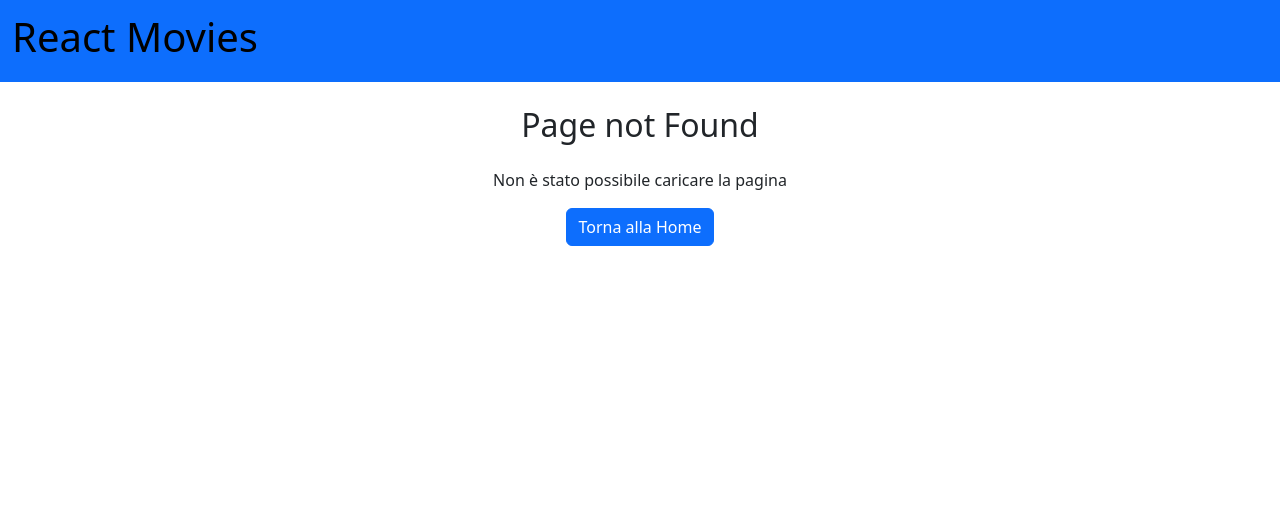
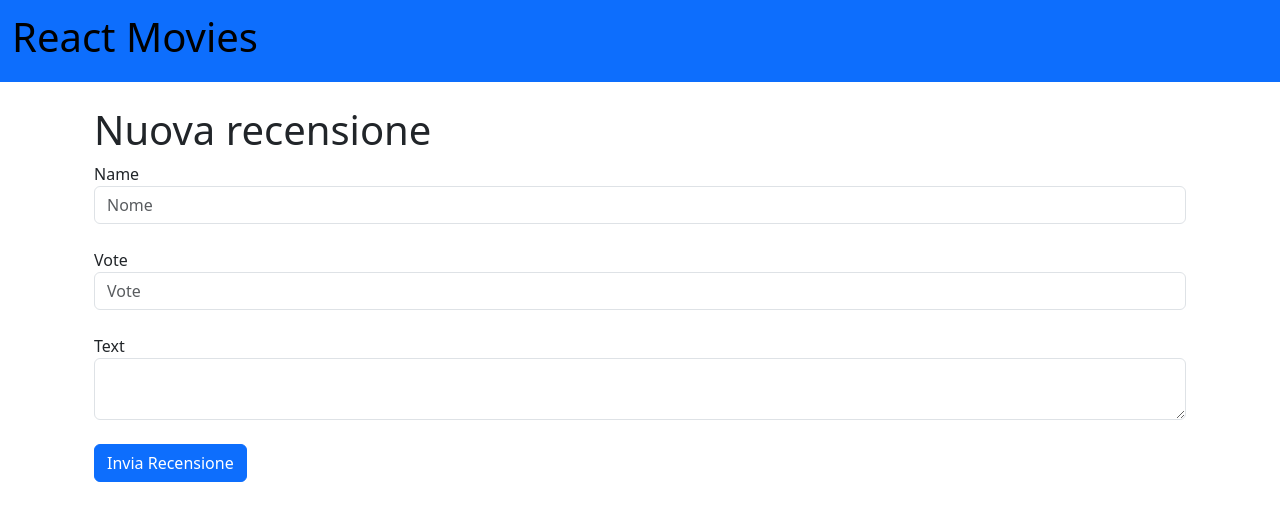
Before and after one commit to ilariamaffiola/webapp-react, a React (Vite) app: page /movies/1/review in a window 1280 px wide. Before the commit this address had no page. Shown: the top 520 px of the page. Built offline with nearby package versions, Linux system fonts and the light colour scheme.

Commit message:
[UPD] update routing for CreateReviewPage; add review submission functionality and link in MoviePage

```diff
--- a/src/App.jsx
+++ b/src/App.jsx
@@ -13,7 +13,10 @@ function App() {
           <Route element={<DefaultLayout />}>
             <Route index element={<Homepage />}></Route>
             <Route path="/movies/:id" element={<MoviePage />}></Route>
-            <Route path="/movies/create" element={CreateReviewPage}></Route>
+            <Route
+              path="/movies/:id/review"
+              element={<CreateReviewPage />}
+            ></Route>
             <Route path="*" element={<NotFoundPage />}></Route>
           </Route>
         </Routes>
--- a/src/pages/CreateReviewPage.jsx
+++ b/src/pages/CreateReviewPage.jsx
@@ -1,15 +1,32 @@
 import React from "react";
 import { useState } from "react";
-const initialData = {
-  name: "",
-  vote: "",
-  text: "",
-};
+import axios from "axios";
+import { useNavigate, useParams } from "react-router-dom";
+
 const CreateReviewPage = () => {
+  const { id } = useParams();
+  const initialData = {
+    movie_id: parseInt(id),
+    name: "",
+    vote: null,
+    text: "",
+  };
   const [formData, setFormData] = useState(initialData);
+  const navigate = useNavigate();
 
   const setFieldValue = (e) => {
-    console.log(e);
+    const { value, name } = e.target;
+
+    setFormData({ ...formData, [name]: value });
+  };
+
+  const handleSubmit = (e) => {
+    e.preventDefault();
+    axios
+      .post(`http://127.0.0.1:3000/api/movies/reviews`, formData)
+      .then(() => {
+        navigate(`/movies/${id}`);
+      });
   };
 
   return (
@@ -20,14 +37,15 @@ const CreateReviewPage = () => {
             <h1>Nuova recensione</h1>
           </div>
           <div className="col-12">
-            <form onSubmit="">
-              <div className="row g-3">
+            <form onSubmit={handleSubmit}>
+              <div className="row g-4">
                 <div className="col-12">
                   <label htmlFor="" className="control-label">
                     Name
                   </label>
                   <input
                     type="text"
+                    name="name"
                     className="form-control"
                     placeholder="Nome"
                     value={formData.name}
@@ -40,6 +58,7 @@ const CreateReviewPage = () => {
                   </label>
                   <input
                     type="number"
+                    name="vote"
                     className="form-control"
                     placeholder="Vote"
                     value={formData.vote}
@@ -58,7 +77,7 @@ const CreateReviewPage = () => {
                   ></textarea>
                 </div>
               </div>
-              <button type="submit" className="btn btn-primary">
+              <button type="submit" className="btn btn-primary mt-4">
                 Invia Recensione
               </button>
             </form>
--- a/src/pages/MoviePage.jsx
+++ b/src/pages/MoviePage.jsx
@@ -3,6 +3,7 @@ import { useState, useEffect } from "react";
 import { useParams } from "react-router-dom";
 import axios from "axios";
 import Stars from "../components/Stars";
+import { Link } from "react-router-dom";
 
 const MoviePage = () => {
   const { id } = useParams();
@@ -44,6 +45,11 @@ const MoviePage = () => {
         </div>
       </div>
       <div className="row g-4 mt-4">
+        <div className="col-12">
+          <Link className="text-decoration-none" to={`/movies/${id}/review`}>
+            <button className="btn btn-primary">Aggiungi recensione</button>
+          </Link>
+        </div>
         {movie.reviews.map((rew) => (
           <div className="col-12" key={`rew-${rew.id}`}>
             <div className="card p-2 rounded">
```
